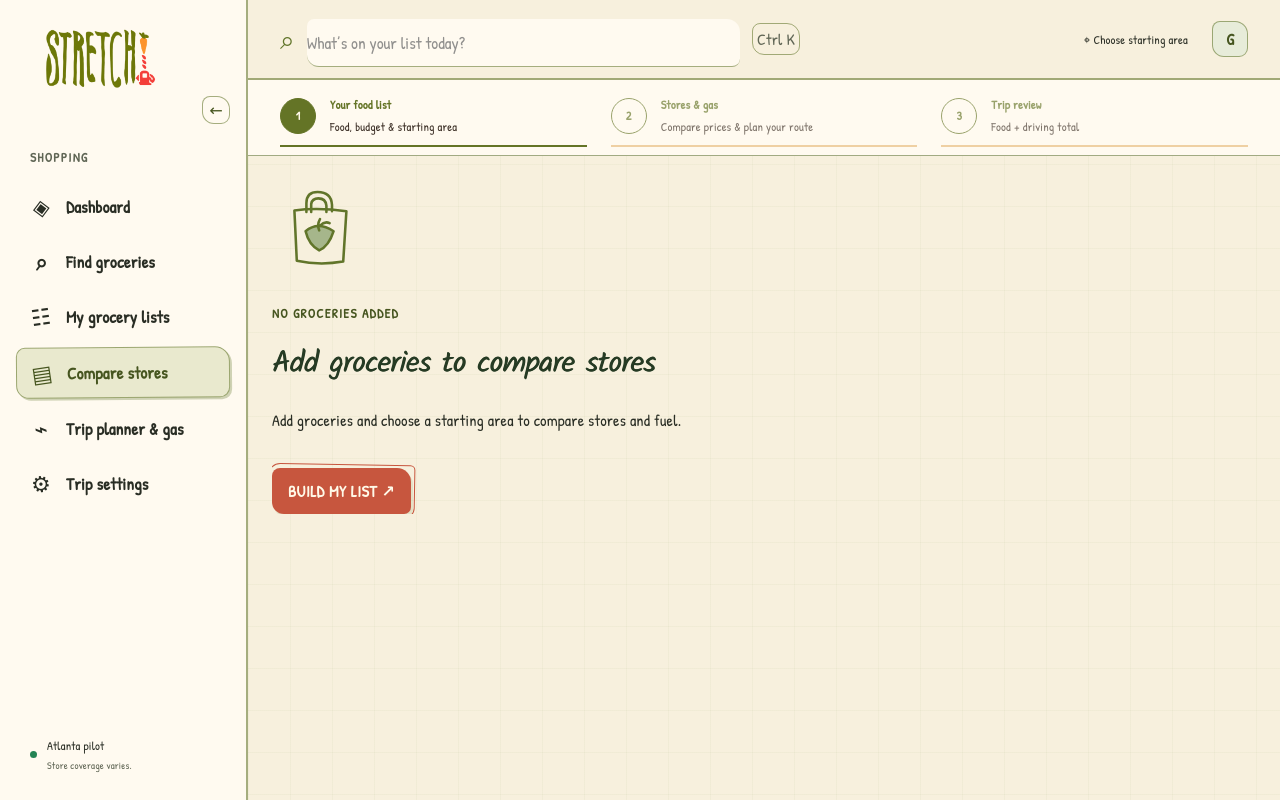
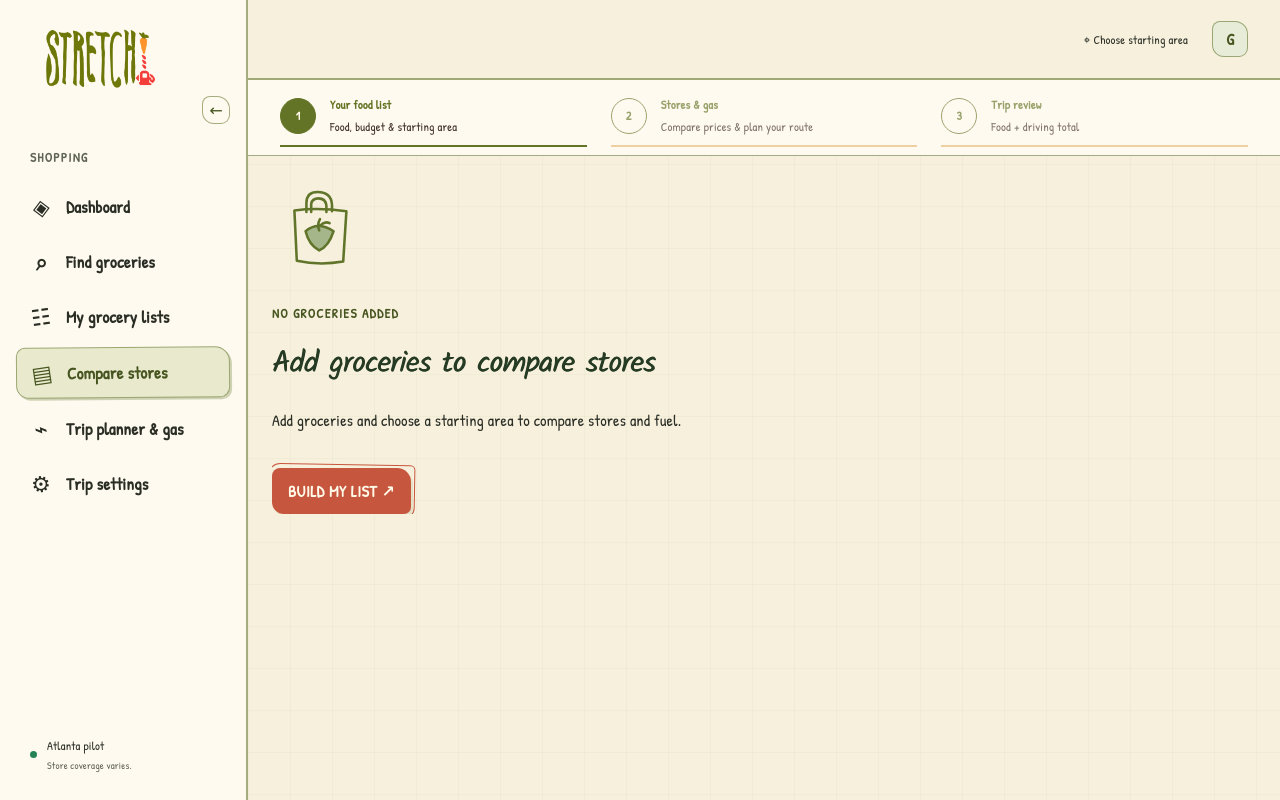
Before and after one commit to ozemoya/stretch, a Next.js app in the folder frontend/: page /plan/results in a window 1280 px wide. Built offline with nearby package versions, Linux system fonts and the light colour scheme.

Commit message:
Remove redundant header search

```diff
--- a/frontend/components/DesktopShell.tsx
+++ b/frontend/components/DesktopShell.tsx
@@ -1,8 +1,8 @@
 "use client";
 
 import Link from "next/link";
-import { usePathname, useRouter } from "next/navigation";
-import { useEffect, useRef, useState } from "react";
+import { usePathname } from "next/navigation";
+import { useEffect, useState } from "react";
 import { readCheckoutDraft } from "@/lib/checkout-draft";
 
 const navigation = [
@@ -14,19 +14,11 @@ const navigation = [
 
 export default function DesktopShell({ children }: { children: React.ReactNode }) {
   const path = usePathname();
-  const router = useRouter();
   const [collapsed, setCollapsed] = useState(false);
-  const [query, setQuery] = useState("");
   const [area, setArea] = useState("Choose starting area");
   const [notice, setNotice] = useState(false);
-  const input = useRef<HTMLInputElement>(null);
   useEffect(() => {
     setArea(readCheckoutDraft(sessionStorage)?.origin?.label ?? "Choose starting area");
-    const shortcut = (event: KeyboardEvent) => {
-      if ((event.ctrlKey || event.metaKey) && event.key === "k") { event.preventDefault(); input.current?.focus(); }
-    };
-    window.addEventListener("keydown", shortcut);
-    return () => window.removeEventListener("keydown", shortcut);
   }, [path]);
   if (path === "/") return <>{children}</>;
   return <div className={`desktop-shell ${collapsed ? "sidebar-collapsed" : ""} ${path === "/dashboard" ? "dashboard-shell" : ""}`}>
@@ -39,7 +31,6 @@ export default function DesktopShell({ children }: { children: React.ReactNode }
     </aside>
     <div className="desktop-body">
       <header className="desktop-topbar">
-        <form onSubmit={(event) => { event.preventDefault(); router.push(`/plan?q=${encodeURIComponent(query)}`); }} className="global-search"><span aria-hidden="true">⌕</span><input ref={input} aria-label="Search groceries" value={query} onChange={(event) => setQuery(event.target.value)} placeholder="What’s on your list today?" /><kbd>Ctrl K</kbd></form>
         <Link href="/plan?panel=settings" className="desktop-location"><span aria-hidden="true">⌖</span> {area}</Link>
         <button className="profile-control" aria-expanded={notice} onClick={() => setNotice(!notice)} aria-label="Guest profile and storage information">G</button>
         {notice && <div className="guest-popover" role="status"><strong>Shopping as a guest</strong><p>Your saved lists stay on this device. Account sync and notifications are not available yet.</p><Link href="/plan?panel=settings" onClick={() => setNotice(false)}>Manage trip preferences →</Link></div>}
```
